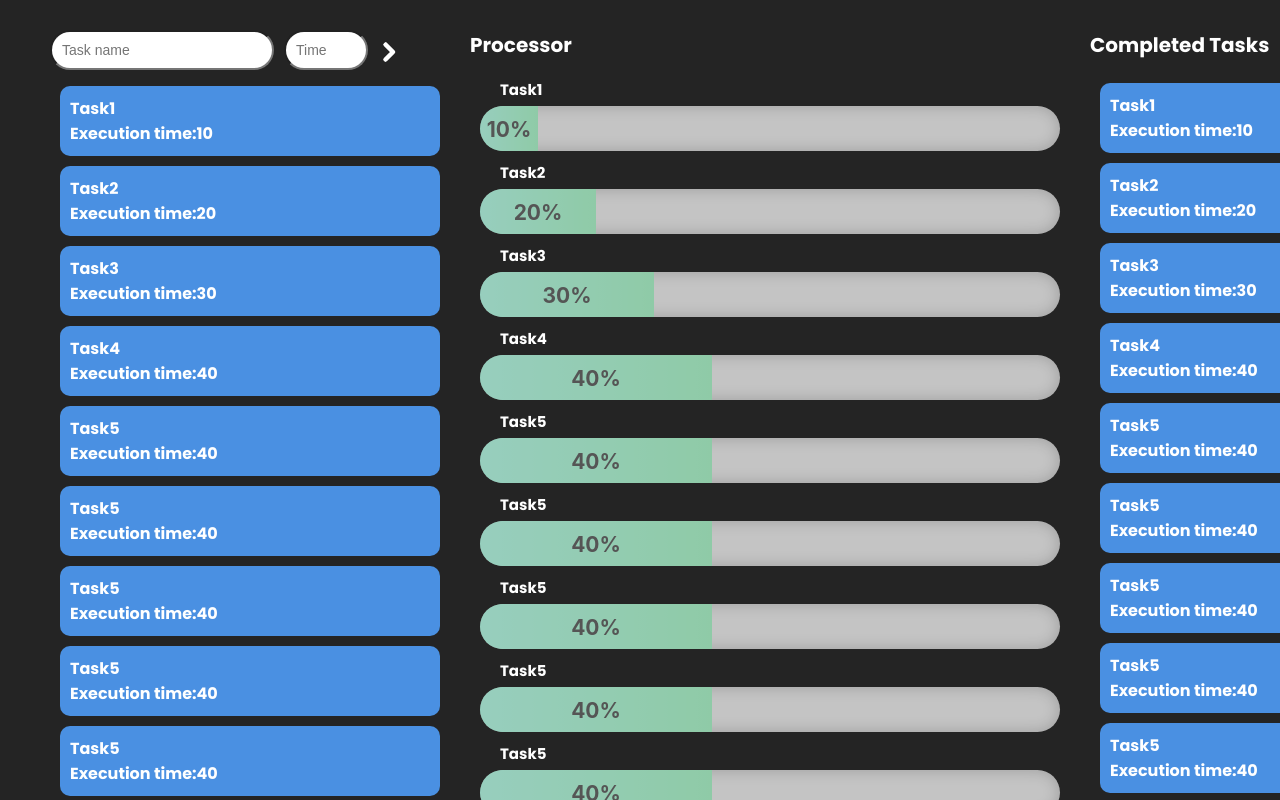
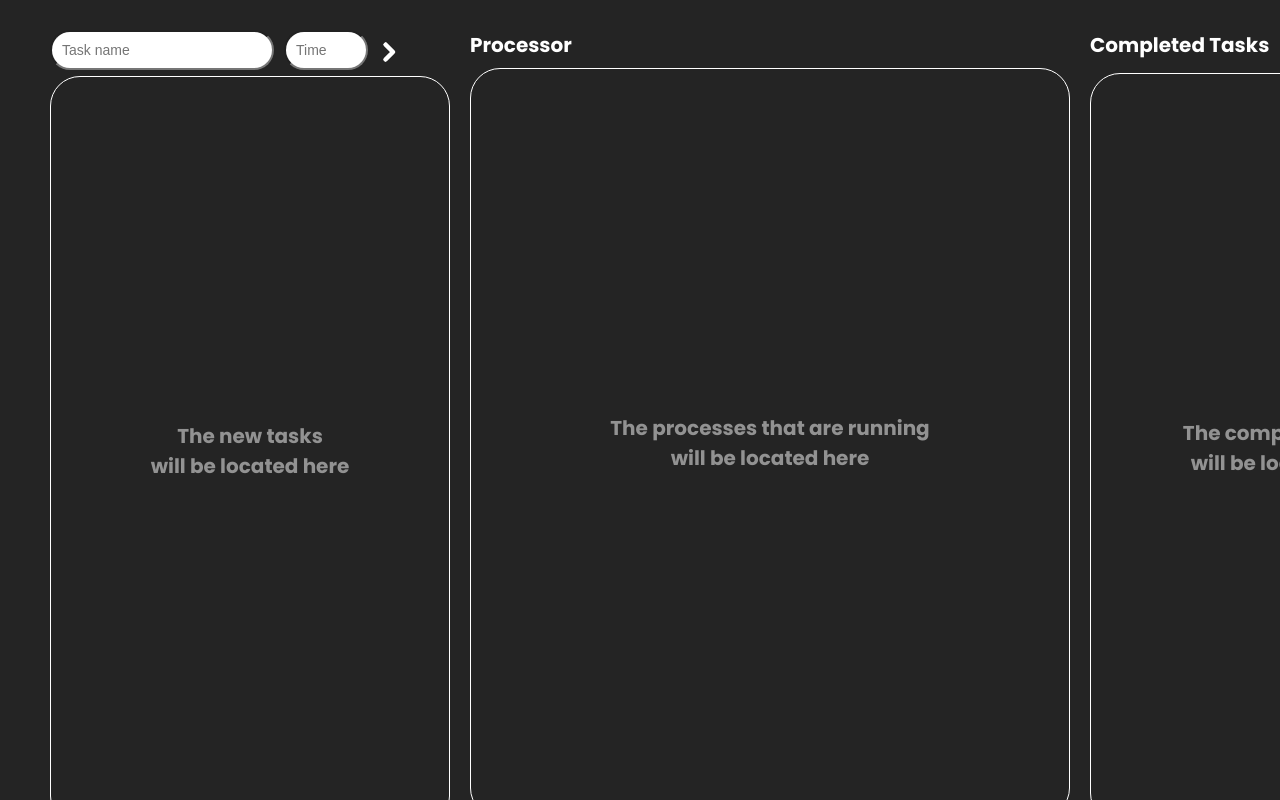
Before and after one commit to HuggySoul/os-task-manager-emulator, a React (Create React App) app: page / in a window 1280 px wide. Built offline with nearby package versions, Linux system fonts and the light colour scheme.

Commit message:
feat: base task state logic with mobX

```diff
--- a/package.json
+++ b/package.json
@@ -6,6 +6,8 @@
     "@testing-library/jest-dom": "^5.17.0",
     "@testing-library/react": "^13.4.0",
     "@testing-library/user-event": "^13.5.0",
+    "mobx": "^6.12.3",
+    "mobx-react-lite": "^4.0.7",
     "react": "^18.3.1",
     "react-dom": "^18.3.1",
     "react-scripts": "5.0.1",
--- a/src/components/clearBtn/clearBtn.jsx
+++ b/src/components/clearBtn/clearBtn.jsx
@@ -1,9 +1,13 @@
 import st from "./clearBtn.module.css";
+import TasksStore from "../../store/toDo";
 
-export const ClearBtn = () => {
+export const ClearBtn = ({ clearTaskList }) => {
+	console.log("Clear", TasksStore.tasksToDo);
 	return (
 		<div className={st.btn_block}>
-			<button className={`${st.btn_clear} ${st.clear_txt}`}>Clear</button>
+			<button onClick={clearTaskList} className={`${st.btn_clear} ${st.clear_txt}`}>
+				Clear
+			</button>
 		</div>
 	);
 };
--- a/src/components/completedTasks/completedTasks.jsx
+++ b/src/components/completedTasks/completedTasks.jsx
@@ -1,31 +1,38 @@
 import st from "./completedTasks.module.css";
 import { ClearBtn } from "../clearBtn/clearBtn";
 import { Task } from "../task/task";
+import TasksStore from "../../store/toDo";
+import { useEffect, useState } from "react";
+import { observer } from "mobx-react-lite";
 
-let tasks = [
-	{ name: "Task1", time: 10 },
-	{ name: "Task2", time: 20 },
-	{ name: "Task3", time: 30 },
-	{ name: "Task4", time: 40 },
-	{ name: "Task5", time: 40 },
-	{ name: "Task5", time: 40 },
-	{ name: "Task5", time: 40 },
-	{ name: "Task5", time: 40 },
-	{ name: "Task5", time: 40 },
-	{ name: "Task5", time: 40 },
-	{ name: "Task5", time: 40 },
-];
+export const CompletedTasks = observer(() => {
+	const [isListEmpty, setIsListEmpty] = useState(true);
 
-export const CompletedTasks = () => {
+	const checkEmpty = () => {
+		if (TasksStore.completedTasks.length) setIsListEmpty(false);
+		else setIsListEmpty(true);
+	};
+	console.log(isListEmpty);
+	useEffect(() => {
+		checkEmpty();
+	}, [TasksStore.completedTasks.length]);
+
 	return (
 		<div className={st.completed}>
 			<p className={st.txt}>Completed Tasks</p>
-			<div className={st.list}>
-				{tasks.map((task, id) => (
-					<Task name={task.name} timeToDo={task.time} key={id} />
-				))}
+			<div className={isListEmpty ? st.empty_list : st.list}>
+				{isListEmpty ? (
+					<>
+						<p className={st.empty_txt}>The completed tasks </p>
+						<p className={st.empty_txt}>will be located here</p>
+					</>
+				) : (
+					TasksStore.completedTasks.map((task, id) => (
+						<Task name={task.name} timeToDo={task.time} key={id} />
+					))
+				)}
 			</div>
-			<ClearBtn />
+			<ClearBtn clearTaskList={() => TasksStore.clearCompletedTaskList()} />
 		</div>
 	);
-};
+});
--- a/src/components/completedTasks/completedTasks.module.css
+++ b/src/components/completedTasks/completedTasks.module.css
@@ -21,3 +21,23 @@
 	gap: 10px;
 	overflow-y: auto;
 }
+
+.empty_list {
+	display: flex;
+	flex-direction: column;
+	padding: 5px;
+	width: 400px;
+	height: 750px;
+	align-items: center;
+	justify-content: center;
+	border: 1px solid white;
+	border-radius: 30px;
+}
+
+.empty_txt {
+	font-family: "Poppins";
+	font-weight: 600;
+	color: white;
+	font-size: 20px;
+	opacity: 50%;
+}
--- a/src/components/newTasks/newTasks.jsx
+++ b/src/components/newTasks/newTasks.jsx
@@ -1,33 +1,40 @@
 import st from "./newTasks.module.css";
-import { TaskInput } from "../taskInput/taskInput";
 import { Task } from "../task/task";
 import { ClearBtn } from "../clearBtn/clearBtn";
+import { TaskInput } from "../taskInput/taskInput";
+import TasksStore from "../../store/toDo";
+import { observer } from "mobx-react-lite";
+import { useEffect, useState } from "react";
 
-let Tasks = [
-	{ name: "Task1", time: 10 },
-	{ name: "Task2", time: 20 },
-	{ name: "Task3", time: 30 },
-	{ name: "Task4", time: 40 },
-	{ name: "Task5", time: 40 },
-	{ name: "Task5", time: 40 },
-	{ name: "Task5", time: 40 },
-	{ name: "Task5", time: 40 },
-	{ name: "Task5", time: 40 },
-	{ name: "Task5", time: 40 },
-	{ name: "Task5", time: 40 },
-	{ name: "Task5", time: 100 },
-];
+export const NewTasks = observer(() => {
+	const [isListEmpty, setIsListEmpty] = useState(true);
+	console.log(isListEmpty);
 
-export const NewTasks = () => {
+	const checkEmpty = () => {
+		if (TasksStore.tasksToDo.length) setIsListEmpty(false);
+		else setIsListEmpty(true);
+	};
+
+	useEffect(() => {
+		checkEmpty();
+	}, [TasksStore.tasksToDo.length]);
 	return (
 		<div className={st.newTasks}>
 			<TaskInput />
-			<div className={st.list}>
-				{Tasks.map((task, id) => (
-					<Task name={task.name} timeToDo={task.time} key={id} />
-				))}
+			<div className={isListEmpty ? st.empty_list : st.list}>
+				{isListEmpty ? (
+					<>
+						<p className={st.empty_txt}>The new tasks </p>
+						<p className={st.empty_txt}>will be located here</p>
+					</>
+				) : (
+					TasksStore.tasksToDo?.map((task, id) => (
+						<Task name={task.name} timeToDo={task.time} key={id} />
+					))
+				)}
 			</div>
-			<ClearBtn />
+			{/* Передаём так, чтобы не терять контекст вызова метода */}
+			<ClearBtn clearTaskList={() => TasksStore.clearTaskToDoList()} />
 		</div>
 	);
-};
+});
--- a/src/components/newTasks/newTasks.module.css
+++ b/src/components/newTasks/newTasks.module.css
@@ -13,3 +13,22 @@
 	gap: 10px;
 	overflow-y: auto;
 }
+
+.empty_list {
+	display: flex;
+	flex-direction: column;
+	padding: 5px;
+	width: 400px;
+	height: 750px;
+	align-items: center;
+	justify-content: center;
+	border: 1px solid white;
+	border-radius: 30px;
+}
+.empty_txt {
+	font-family: "Poppins";
+	font-weight: 600;
+	color: white;
+	font-size: 20px;
+	opacity: 50%;
+}
--- a/src/components/processList/processList.jsx
+++ b/src/components/processList/processList.jsx
@@ -1,29 +1,50 @@
 import st from "./processList.module.css";
 import { ProgressBar } from "../progressBar/progressBar";
+import TasksStore from "../../store/toDo";
+import { useEffect, useState } from "react";
+import { observer } from "mobx-react-lite";
 
 let Tasks = [
-	{ name: "Task1", time: 10 },
-	{ name: "Task2", time: 20 },
-	{ name: "Task3", time: 30 },
-	{ name: "Task4", time: 40 },
-	{ name: "Task5", time: 40 },
-	{ name: "Task5", time: 40 },
-	{ name: "Task5", time: 40 },
-	{ name: "Task5", time: 40 },
-	{ name: "Task5", time: 40 },
-	{ name: "Task5", time: 40 },
-	{ name: "Task5", time: 40 },
-	{ name: "Task5", time: 100 },
+	// { name: "Task1", time: 10 },
+	// { name: "Task2", time: 20 },
+	// { name: "Task3", time: 30 },
+	// { name: "Task4", time: 40 },
+	// { name: "Task5", time: 40 },
+	// { name: "Task5", time: 40 },
+	// { name: "Task5", time: 40 },
+	// { name: "Task5", time: 40 },
+	// { name: "Task5", time: 40 },
+	// { name: "Task5", time: 40 },
+	// { name: "Task5", time: 40 },
+	// { name: "Task5", time: 100 },
 ];
 
 export const ProcessList = () => {
+	const [isListEmpty, setIsListEmpty] = useState(true);
+
+	const checkEmpty = () => {
+		if (TasksStore.tasksInProcess.length) setIsListEmpty(false);
+		else setIsListEmpty(true);
+	};
+
+	useEffect(() => {
+		checkEmpty();
+	}, [TasksStore.tasksInProcess.length]);
+
 	return (
 		<div className={st.processor}>
 			<p className={st.txt}>Processor</p>
-			<div className={st.list}>
-				{Tasks.map((task, id) => (
-					<ProgressBar percentage={task.time} taskName={task.name} key={id} />
-				))}
+			<div className={isListEmpty ? st.empty_List : st.list}>
+				{isListEmpty ? (
+					<>
+						<p className={st.empty_txt}>The processes that are running</p>
+						<p className={st.empty_txt}>will be located here</p>
+					</>
+				) : (
+					Tasks.map((task, id) => (
+						<ProgressBar percentage={task.time} taskName={task.name} key={id} />
+					))
+				)}
 			</div>
 		</div>
 	);
--- a/src/components/processList/processList.module.css
+++ b/src/components/processList/processList.module.css
@@ -6,6 +6,27 @@
 	max-height: 750px;
 	gap: 10px;
 	overflow-y: auto;
+	border-radius: 30px;
+}
+
+.empty_List {
+	display: flex;
+	align-items: center;
+	flex-direction: column;
+	border: 1px solid white;
+	border-radius: 30px;
+	height: 750px;
+	width: 600px;
+	justify-content: center;
+	padding: 5px;
+}
+
+.empty_txt {
+	font-family: "Poppins";
+	font-weight: 600;
+	color: white;
+	font-size: 20px;
+	opacity: 50%;
 }
 
 .txt {
--- a/src/components/taskInput/taskInput.jsx
+++ b/src/components/taskInput/taskInput.jsx
@@ -1,20 +1,38 @@
 import st from "./taskInput.module.css";
 import inputIcon from "./assets/inputIcon.svg";
+import TasksStore from "../../store/toDo";
+import { useState } from "react";
 
 export const TaskInput = () => {
+	const [task, setTask] = useState({});
+
+	const addTask = () => {
+		TasksStore.addNewTask(task);
+	};
+
 	return (
 		<div className={st.input_Block}>
 			<input
 				type="text"
 				className={`${st.input} ${st.input_name}`}
 				placeholder="Task name"
+				onChange={(e) => {
+					const time = task?.time;
+					const newTask = { name: e.target.value, time: time };
+					setTask(newTask);
+				}}
 			/>
 			<input
 				type="number"
 				className={`${st.input} ${st.input_time}`}
 				placeholder="Time"
+				onChange={(e) => {
+					const name = task?.name;
+					const newTask = { name: name, time: e.target.value };
+					setTask(newTask);
+				}}
 			/>
-			<button className={st.submitBtn}>
+			<button onClick={addTask} className={st.submitBtn}>
 				<img className={st.submitImg} src={inputIcon} alt="Добавить задачу" />
 			</button>
 		</div>
--- /dev/null
+++ b/src/store/toDo.js
@@ -0,0 +1,42 @@
+import { makeAutoObservable } from "mobx";
+
+class Tasks {
+	tasksToDo = [];
+	completedTasks = [
+		// { name: "Task1", time: 10 },
+		// { name: "Task2", time: 20 },
+		// { name: "Task3", time: 30 },
+		// { name: "Task4", time: 40 },
+		// { name: "Task5", time: 40 },
+		// { name: "Task5", time: 40 },
+		// { name: "Task5", time: 40 },
+		// { name: "Task5", time: 40 },
+		// { name: "Task5", time: 40 },
+		// { name: "Task5", time: 40 },
+		// { name: "Task5", time: 40 },
+		// { name: "Task5", time: 100 },
+	];
+	tasksInProcess = [];
+
+	constructor() {
+		makeAutoObservable(this);
+	}
+
+	addNewTask(task) {
+		this.tasksToDo.push(task);
+	}
+
+	addCompletedTask(task) {
+		this.tasksToDo.push(task);
+	}
+
+	clearCompletedTaskList() {
+		this.completedTasks = [];
+	}
+
+	clearTaskToDoList() {
+		this.tasksToDo = [];
+	}
+}
+
+export default new Tasks();
```
Also changed, not shown: 1 other file (tests, documents, lock files or other folders).
